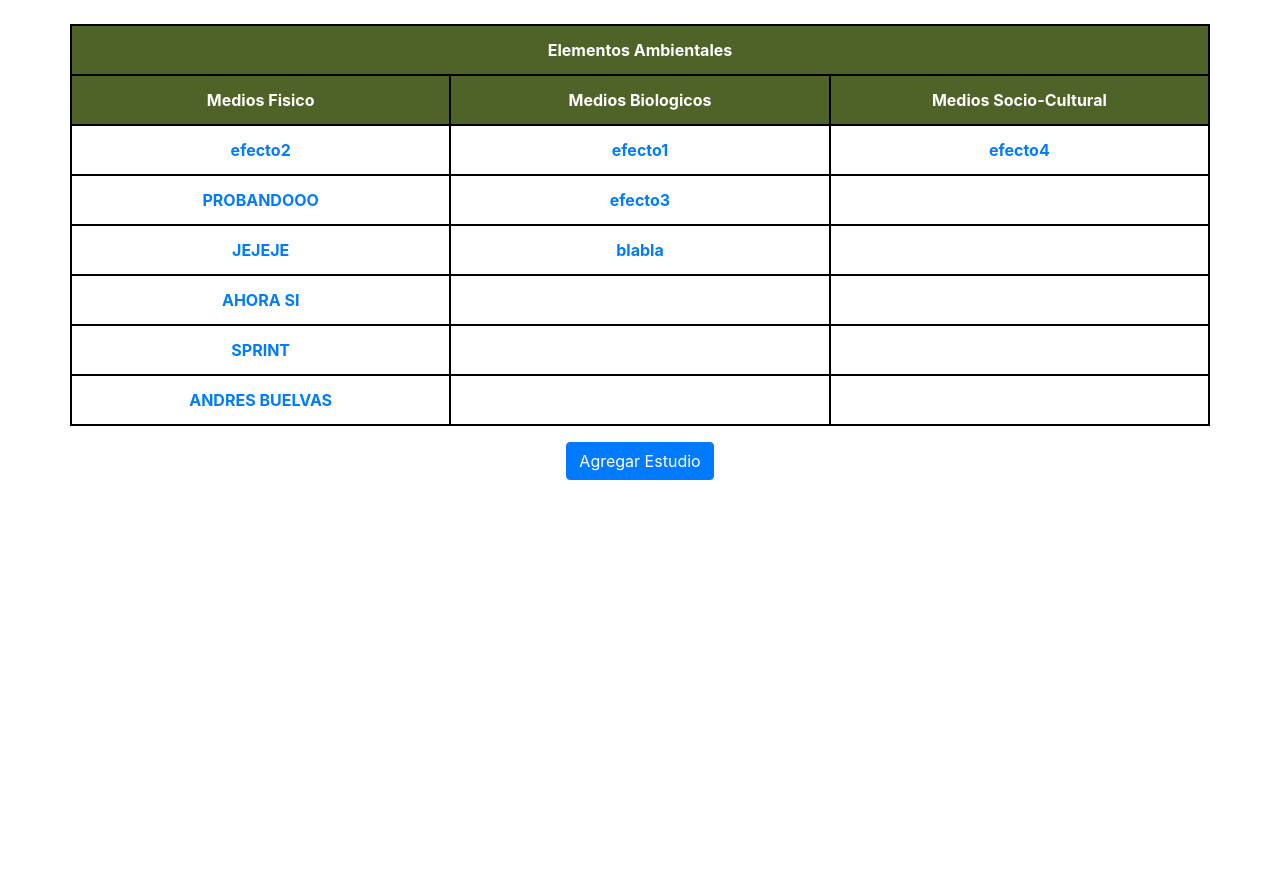
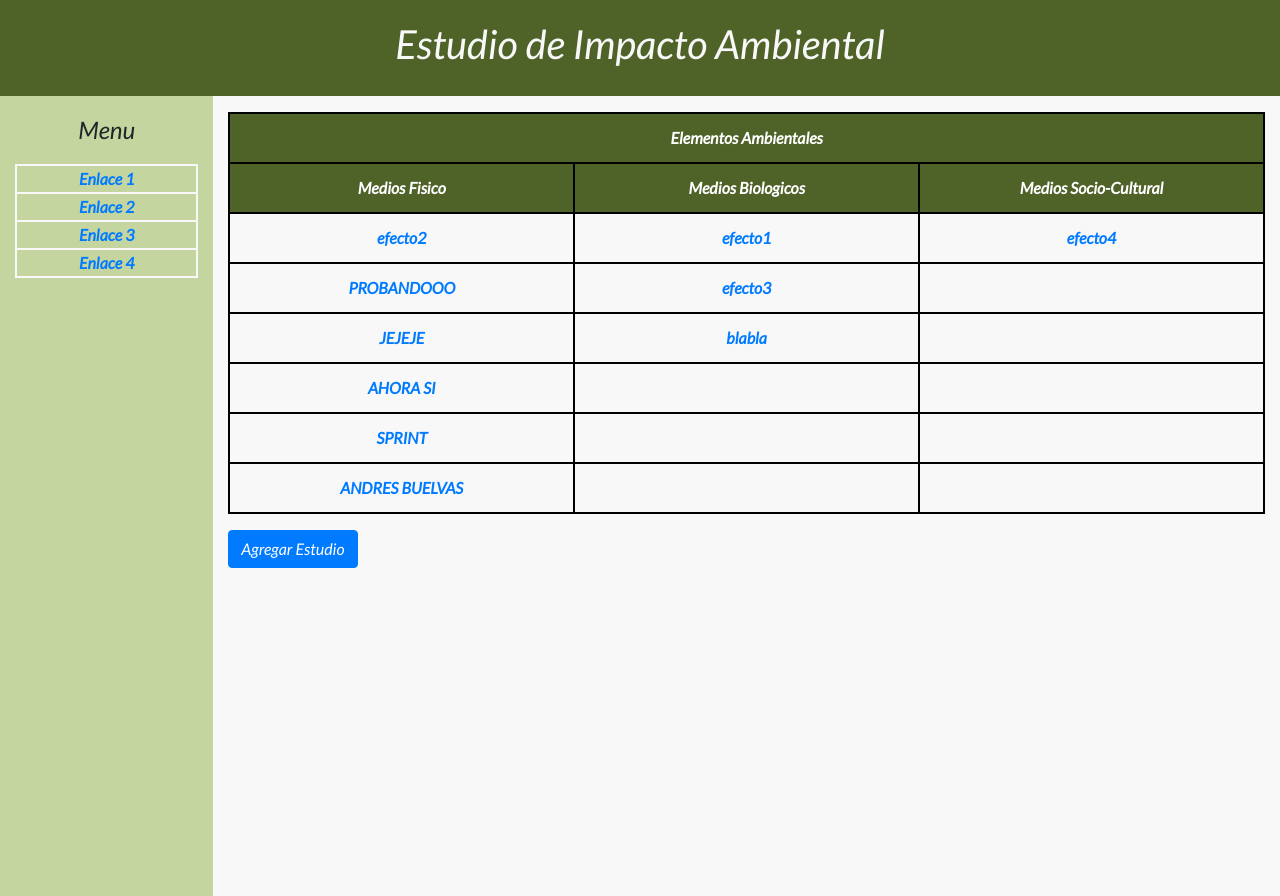
Before and after one commit to gnus19/EsIA-Karaota, a Django app: page /configuracion/index/ in a window 1280 px wide. Before the commit the page ends 480 px from the top, so only its background shows below. Run offline with Django 3.2, Linux system fonts and the light colour scheme; data comes from the database, SQL or seed files in the repository; both versions use the stored data as it was after the commit; some libraries are stand-ins or nearby versions.

Commit message:
Modificado templates

```diff
--- a/configuracion/static/css/main.css
+++ b/configuracion/static/css/main.css
@@ -1,13 +1,41 @@
 html, body{
 	height: 100%;
+	background-color: rgb(248, 248, 248);
+	font-family: 'Lato', sans-serif;
 }
 
 .banner{
 	background-color: rgb(79, 98, 40);
+	color: rgb(248, 248, 248);
+	padding: 0.5em;
+    font-size: 40px;
+}
+.tablenav tr td {
+	font-weight: bold;
+	border: 2px solid rgb(248, 248, 248);
+	text-align: center;
+	width: 5%;
 }
 .menu{
-	background-color: rgb(119, 147, 60);
+	background-color: rgb(196, 213, 159);
+}
+.menu p{
+    font-size: 24px;
 }
 .content{
 	background-color: rgb(248, 248, 248);
 }
+
+.cabecera{
+	background-color: #4f6228;
+	color: #fff;
+}
+.table tr td {
+	font-weight: bold;
+	border: 2px solid #000;
+	text-align: center;
+	width: 33%;
+}
+.columna {
+			background-color: #e6fad2;
+}
--- /dev/null
+++ b/configuracion/templates/configuracion/base.html
@@ -0,0 +1,40 @@
+{% load static %}
+<!DOCTYPE html>
+<html>
+<head>
+	<title>EsIA</title>
+	<meta charset="utf-8">
+	<meta name="viewport" content="width=device-width, initial-scale=1, shrink-to-fit=no">
+
+
+	<link href="https://fonts.googleapis.com/css?family=Lato:400i" rel="stylesheet">
+	<link rel="stylesheet" type="text/css" href="https://stackpath.bootstrapcdn.com/bootstrap/4.1.3/css/bootstrap.min.css">
+	<link rel="stylesheet" type="text/css" href="{% static 'css/main.css' %}">
+	<script src="{% static 'js/validacion_ponderacion.js' %}" type="text/javascript"></script>
+</head>
+<body>
+	<div class="container-fluid h-100">
+		<div class="row banner justify-content-center">
+			<h1>Estudio de Impacto Ambiental</h1>
+		</div>
+		<div class="row justify-content-center h-100">
+			<div class="col-sm-4 col-xl-2 text-center menu">
+				<p class="mt-3">Menu</p>
+				<table class="tablenav">
+						<tr><td><a href="#">Enlace 1</a></td></tr>
+						<tr><td><a href="#">Enlace 2</a></td></tr>
+						<tr><td><a href="#">Enlace 3</a></td></tr>
+						<tr><td><a href="#">Enlace 4</a></td></tr>
+				</table>
+			</div>
+			<div class="col-sm-8 col-xl-10 mt-3">
+				{%block contenido%}
+				{%endblock%}
+			</div>
+	</div>
+
+	<script src="https://code.jquery.com/jquery-3.3.1.slim.min.js" integrity="sha384-q8i/X+965DzO0rT7abK41JStQIAqVgRVzpbzo5smXKp4YfRvH+8abtTE1Pi6jizo" crossorigin="anonymous"></script>
+	<script src="https://cdnjs.cloudflare.com/ajax/libs/popper.js/1.14.3/umd/popper.min.js" integrity="sha384-ZMP7rVo3mIykV+2+9J3UJ46jBk0WLaUAdn689aCwoqbBJiSnjAK/l8WvCWPIPm49" crossorigin="anonymous"></script>
+	<script src="https://stackpath.bootstrapcdn.com/bootstrap/4.1.3/js/bootstrap.min.js" integrity="sha384-ChfqqxuZUCnJSK3+MXmPNIyE6ZbWh2IMqE241rYiqJxyMiZ6OW/JmZQ5stwEULTy" crossorigin="anonymous"></script>
+</body>
+</html>
--- a/configuracion/templates/configuracion/index.html
+++ b/configuracion/templates/configuracion/index.html
@@ -1,33 +1,5 @@
-{% load static %}
-<!DOCTYPE html>
-<html>
-<head>
-	<title>EsIA</title>
-	<meta charset="utf-8">
-	<meta name="viewport" content="width=device-width, initial-scale=1, shrink-to-fit=no">
-
-	<link rel="stylesheet" type="text/css" href="https://stackpath.bootstrapcdn.com/bootstrap/4.1.3/css/bootstrap.min.css">
-	<link rel="stylesheet" type="text/css" href="{% static 'css/main.css' %}">
-	<style>
-		.cabecera{
-			background-color: #4f6228;
-			color: #fff;
-		}
-		table, tr, td {
-			font-weight: bold;
-			border: 2px solid #000;
-			text-align: center;
-			width: 33%;
-		}
-		.columna {
-			background-color: #e6fad2;
-		}
-	</style>
-</head>
-<body>
-	<br>
-	<div class="container">
-		<div class="row justify-content-center">
+{% extends 'configuracion/base.html' %}
+{%block contenido%}
 	<table class="table">
 		<tr class="cabecera">
 			<td colspan="3">Elementos Ambientales</td>
@@ -39,7 +11,7 @@
 		</tr>
 		{% if lista %}
 		{% for estudio in lista %}
-				<tr class</td>
+		<tr class=""></td>
 			{% for x in estudio %}
 			{% if x%}
 			<td> <a href="{% url 'editar_estudio' x.id %}">{{x.nombre}}</a> </td>
@@ -52,11 +24,5 @@
 		{% endif %}
 	</table>
 	<a class="btn btn-primary" href="{% url 'agregar_estudio' %}">Agregar Estudio</a>
-		</div>
-	</div>
 
-	<script src="https://code.jquery.com/jquery-3.3.1.slim.min.js" integrity="sha384-q8i/X+965DzO0rT7abK41JStQIAqVgRVzpbzo5smXKp4YfRvH+8abtTE1Pi6jizo" crossorigin="anonymous"></script>
-	<script src="https://cdnjs.cloudflare.com/ajax/libs/popper.js/1.14.3/umd/popper.min.js" integrity="sha384-ZMP7rVo3mIykV+2+9J3UJ46jBk0WLaUAdn689aCwoqbBJiSnjAK/l8WvCWPIPm49" crossorigin="anonymous"></script>
-	<script src="https://stackpath.bootstrapcdn.com/bootstrap/4.1.3/js/bootstrap.min.js" integrity="sha384-ChfqqxuZUCnJSK3+MXmPNIyE6ZbWh2IMqE241rYiqJxyMiZ6OW/JmZQ5stwEULTy" crossorigin="anonymous"></script>
-</body>
-</html>
+{%endblock%}
```
Also changed, not shown: configuracion/templates/configuracion/agregar_estudio.html (+6 -44 lines), db.sqlite3. Lines whose indentation alone changed are shown as unchanged.
